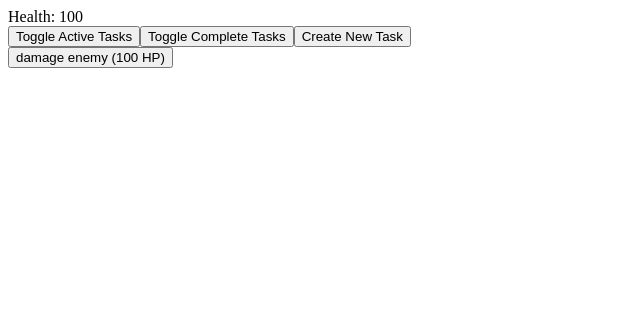
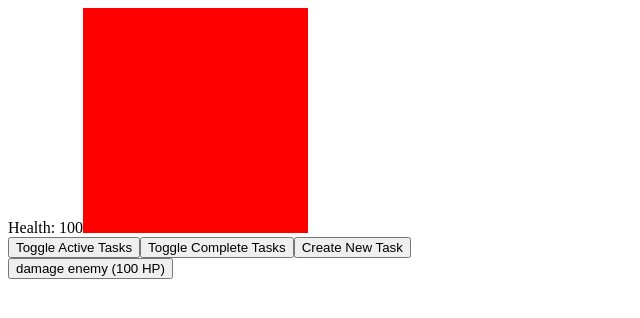
Before and after one commit to QuestlineDJ/task-knight, a React (Vite) app: page / in a window 1280 px wide. Shown: the top 318 px of the page, without its empty margins (0-640 px from the left). Built offline with nearby package versions, Linux system fonts and the light colour scheme.

Commit message:
Add enemy dot

```diff
--- a/src/TaskSystem.tsx
+++ b/src/TaskSystem.tsx
@@ -80,7 +80,10 @@ export function TaskMaster() {
 
   return (
     <div>
-      <div className="enemy-container">Health: {enemyHealth}</div>
+      <div className="enemy-container">
+        Health: {enemyHealth}
+        <img src="./src/reddot.png" />
+      </div>
       <button type="button" onClick={() => setShowActive(!showActive)}>
         Toggle Active Tasks
       </button>
```
Also changed, not shown: src/reddot.png (added).
